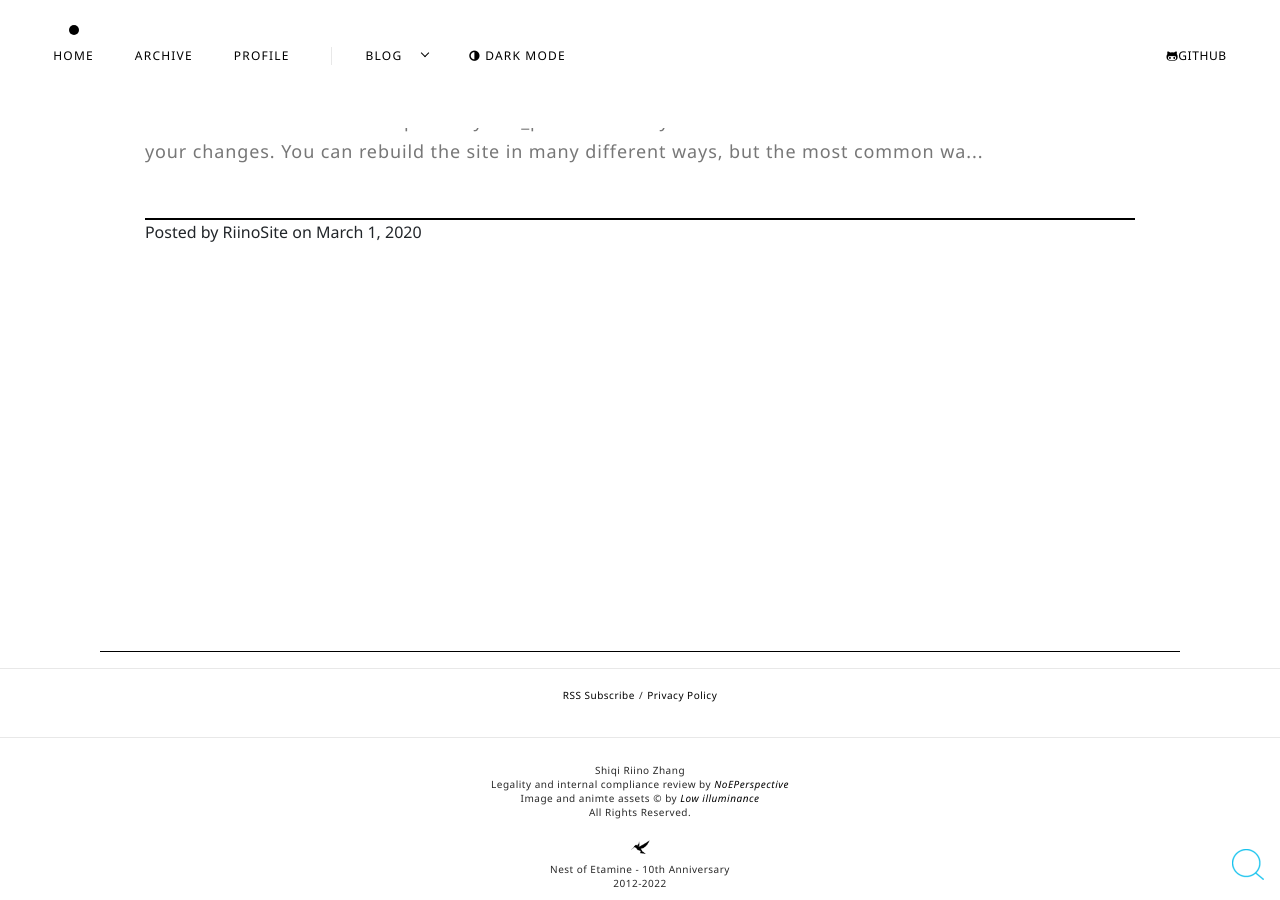
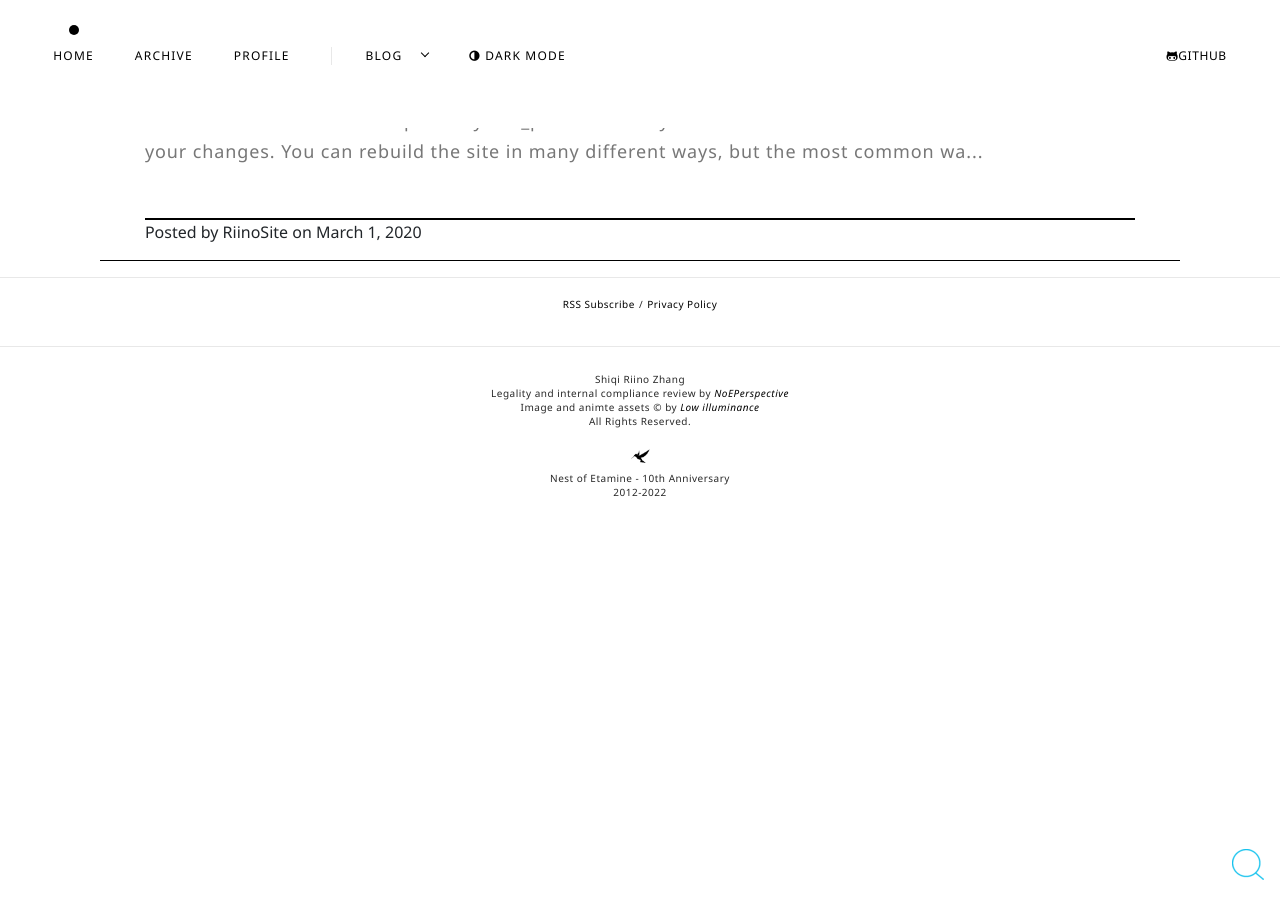
Before and after one commit to sorphwer/jekyll-theme-panda, a Jekyll site: the page built from index.html, in a window 1280 px wide and 900 px high, scrolled down 215 px. Built offline with Jekyll 4.4.1, drawn with Linux system fonts in a browser that asks for light colours; the list of posts is cut into pages by our own code; after the commit the page ends 900 px from its top, so only the background shows below that.

Commit message:
scss update

```diff
--- a/_sass/common.scss
+++ b/_sass/common.scss
@@ -1754,7 +1754,7 @@ footer {
 
   /* 165px is the origin */
   max-width: 1080px;
-  min-height: 70vh;
+  // min-height: 70vh;
   margin-left: auto;
   margin-right: auto;
 
```
